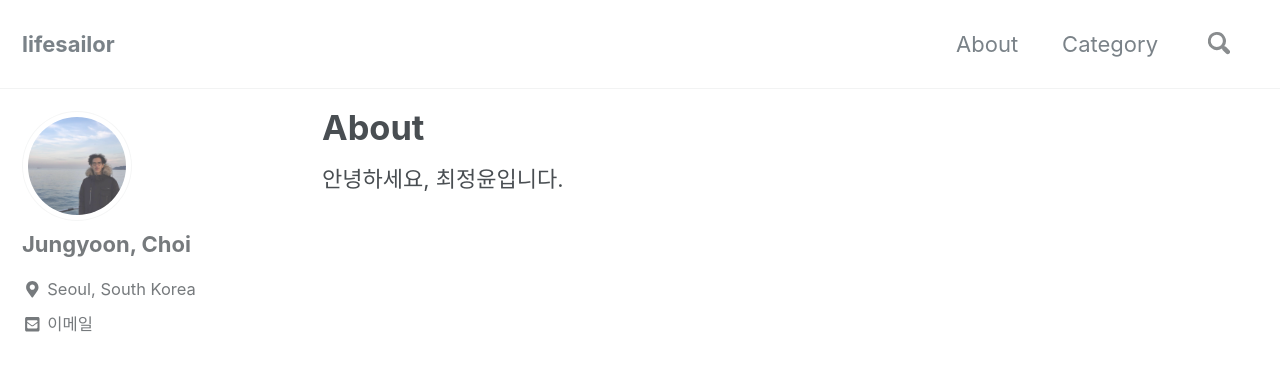
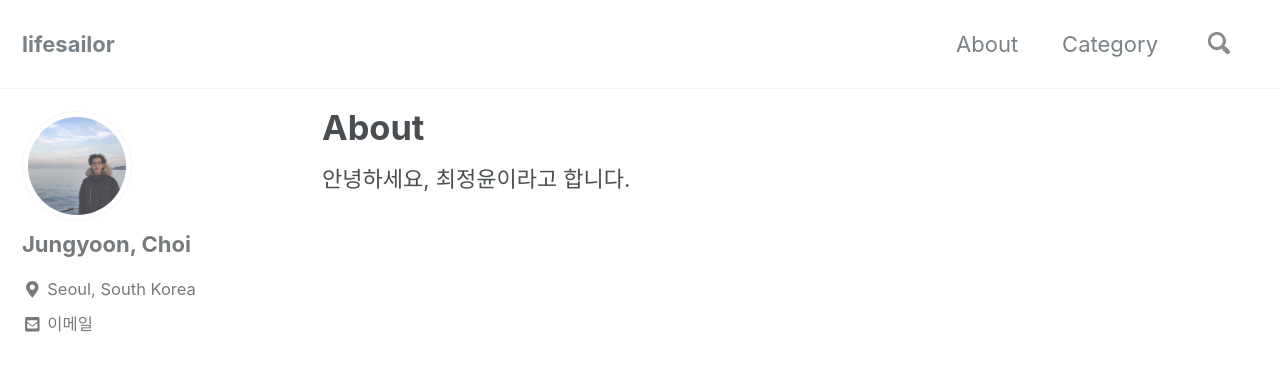
Before and after one commit to lifesailor/lifesailor.github.io, a Jekyll site: the page built from _pages/about.md, in a window 1280 px wide and 900 px high. Shown: the top 371 px of the window. Built offline with Jekyll 4.4.1, drawn with Linux system fonts in a browser that asks for light colours; nearby versions of some CDN libraries.

Commit message:
edit readme

```diff
--- a/_pages/about.md
+++ b/_pages/about.md
@@ -4,4 +4,4 @@ layout: single
 permalink: /about/
 author_profile: true
 ---
-안녕하세요, 최정윤입니다.
+안녕하세요, 최정윤이라고 합니다.
```
